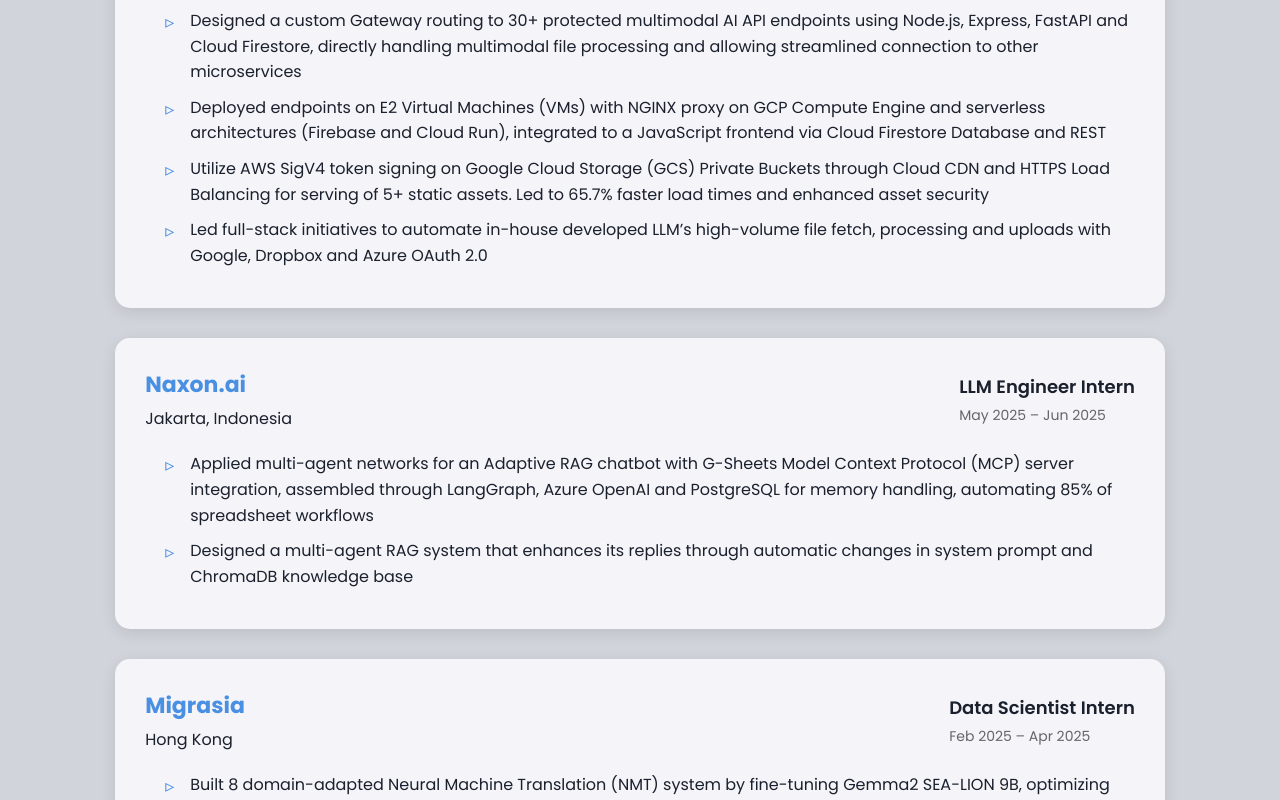
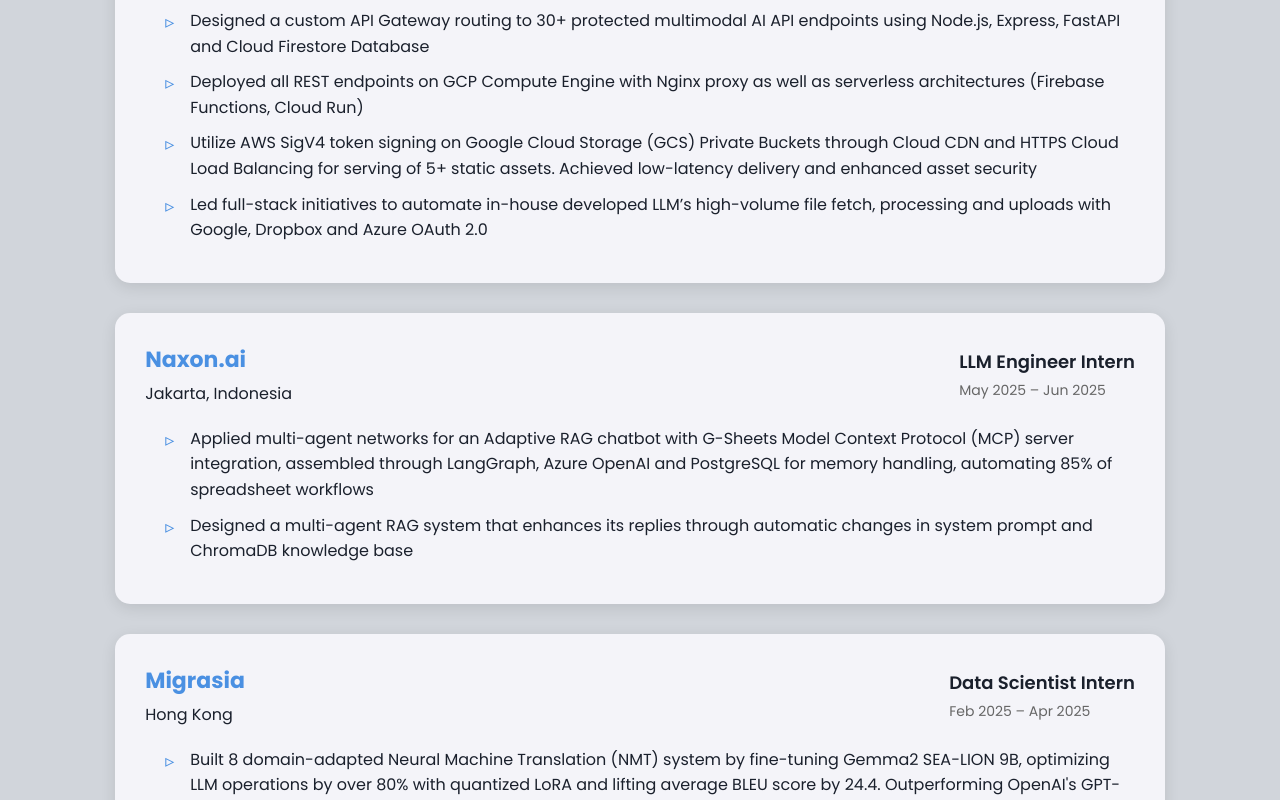
Before and after one commit to edbertw/edbert-portfolio, a Next.js app: page / in a window 1280 px wide. Shown: the part 3000-3800 px from the top of the page. Built offline with nearby package versions, Linux system fonts and the light colour scheme.

Commit message:
Refine details

```diff
--- a/src/components/Experience.js
+++ b/src/components/Experience.js
@@ -6,9 +6,9 @@
         position: "Cloud / Software Engineer Intern",
         period: "Jun 2025 – Aug 2025",
         details: [
-          "Designed a custom Gateway routing to 30+ protected multimodal AI API endpoints using Node.js, Express, FastAPI and Cloud Firestore, directly handling multimodal file processing and allowing streamlined connection to other microservices",
-          "Deployed endpoints on E2 Virtual Machines (VMs) with NGINX proxy on GCP Compute Engine and serverless architectures (Firebase and Cloud Run), integrated to a JavaScript frontend via Cloud Firestore Database and REST",
-          "Utilize AWS SigV4 token signing on Google Cloud Storage (GCS) Private Buckets through Cloud CDN and HTTPS Load Balancing for serving of 5+ static assets. Led to 65.7% faster load times and enhanced asset security",
+          "Designed a custom API Gateway routing to 30+ protected multimodal AI API endpoints using Node.js, Express, FastAPI and Cloud Firestore Database",
+          "Deployed all REST endpoints on GCP Compute Engine with Nginx proxy as well as serverless architectures (Firebase Functions, Cloud Run)",
+          "Utilize AWS SigV4 token signing on Google Cloud Storage (GCS) Private Buckets through Cloud CDN and HTTPS Cloud Load Balancing for serving of 5+ static assets. Achieved low-latency delivery and enhanced asset security",
           "Led full-stack initiatives to automate in-house developed LLM’s high-volume file fetch, processing and uploads with Google, Dropbox and Azure OAuth 2.0 "
         ]
       },
@@ -28,7 +28,7 @@
         position: "Data Scientist Intern",
         period: "Feb 2025 – Apr 2025",
         details: [
-          "Built 8 domain-adapted Neural Machine Translation (NMT) system by fine-tuning Gemma2 SEA-LION 9B, optimizing LLM operations by over 80% with quantized LoRA and lifting average BLEU score by 24.4, outperforming OpenAI's GPT-4o by 200%",
+          "Built 8 domain-adapted Neural Machine Translation (NMT) system by fine-tuning Gemma2 SEA-LION 9B, optimizing LLM operations by over 80% with quantized LoRA and lifting average BLEU score by 24.4. Outperforming OpenAI's GPT-4o by 200%",
           "Attempted to solve the domain adaptation problem by aggregating multiple samples of parallel corpus datasets found from 8 cutting-edge NMT research, through degrees of sentence formality and length",
           "Performed literature review on LLM Misalignment and jailbreaking issues, focusing on cultural and low-resource languages, by analyzing existing comprehensive benchmarks. Assisted in preparing proposal to Open Philanthropy Technical AI Safety Research grant",
           "Integrated dynamic data analytics dashboard from PowerBI, Chart.js and React.js to company website. Boosted web traffic and engagement by 30%",
```
